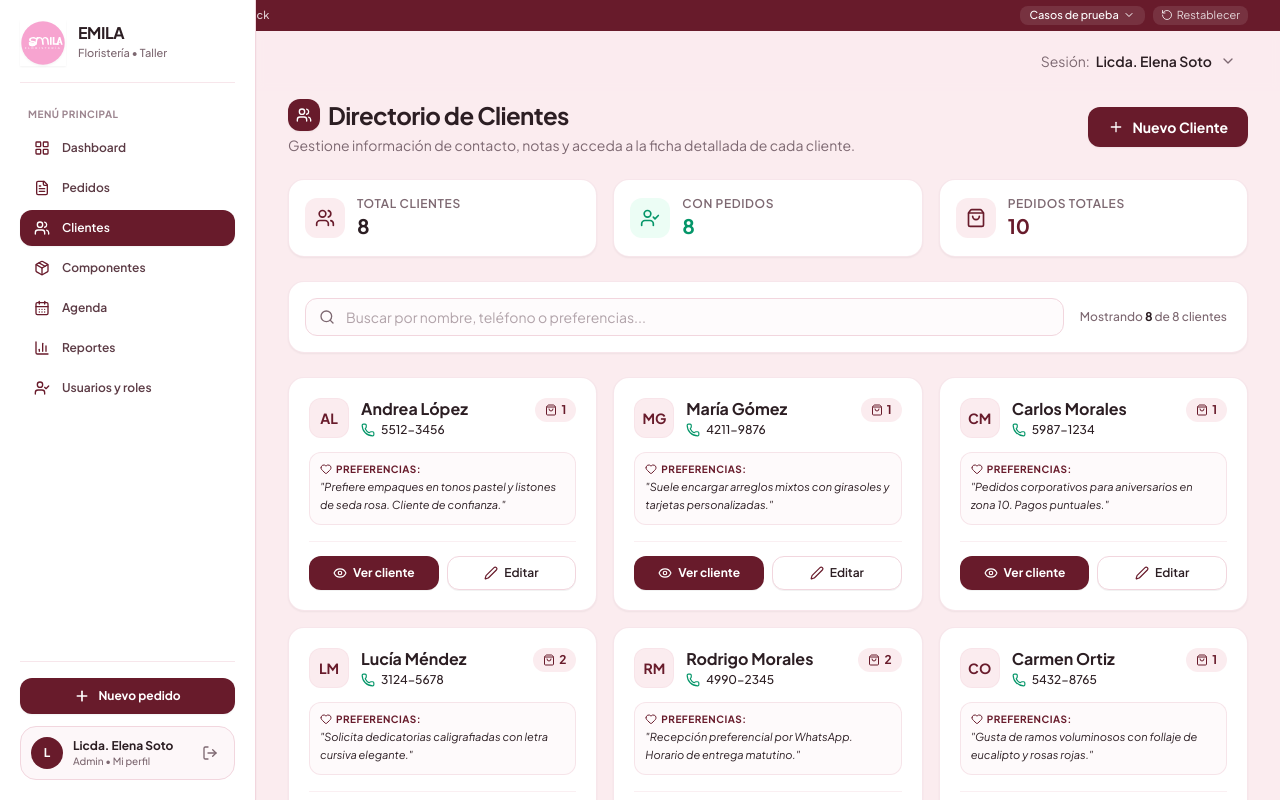
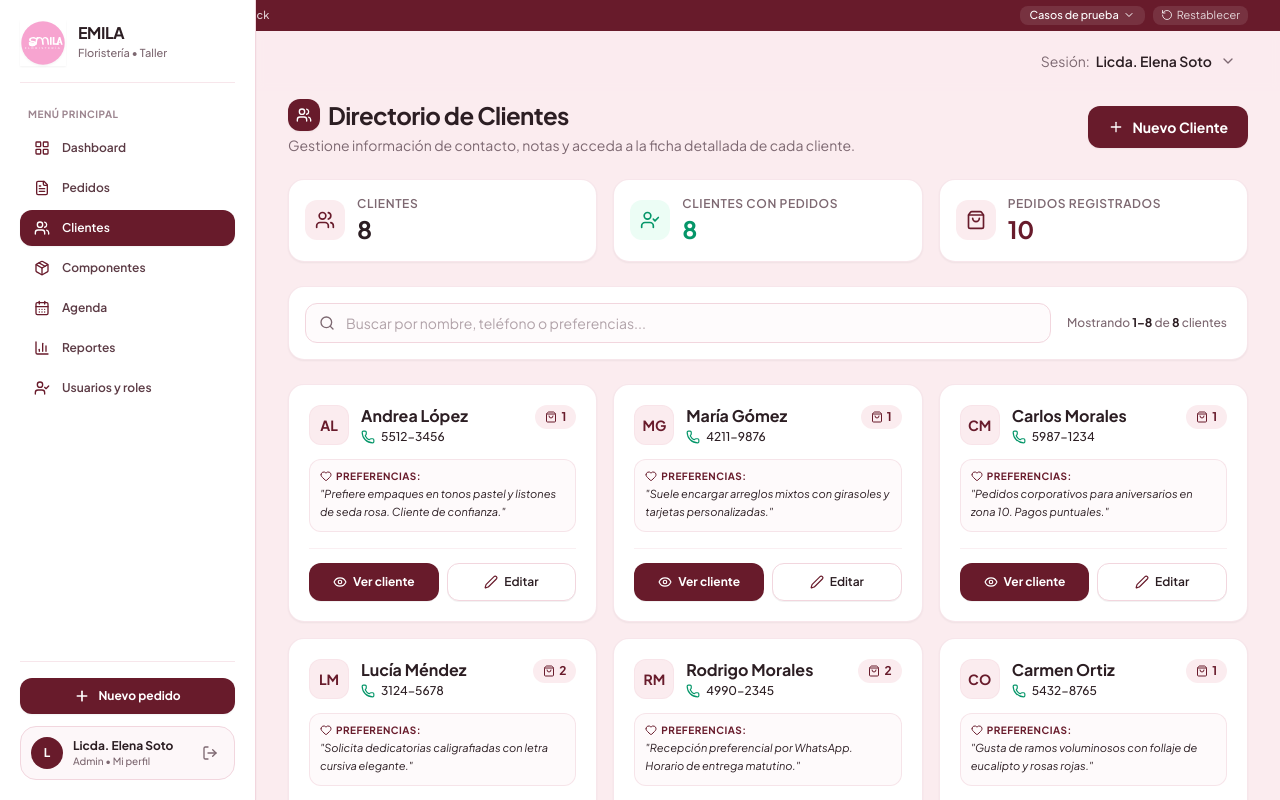
Before and after one commit to HeliskyJpg/softemi, a React (Vite) app: page / in a window 1280 px wide. Both pictures are taken after a click on the button "Clientes". Shown: the top 800 px of the page. Built offline with nearby package versions, Linux system fonts and the light colour scheme; a web font is replaced by a local one.

Commit message:
feat: mejorar paginación y creación contextual de pedidos desde clientes

```diff
--- a/src/components/views/ClientDetailView.tsx
+++ b/src/components/views/ClientDetailView.tsx
@@ -160,7 +160,7 @@ export const ClientDetailView: React.FC<ClientDetailViewProps> = ({ clientId })
           <button
             id="btn-create-order-for-client"
             type="button"
-            onClick={() => navigateToOrderNew('client-detail')}
+            onClick={() => navigateToOrderNew('client-detail', { initialClientId: client.id })}
             className="px-4 py-2 rounded-xl bg-[#681B2B] hover:bg-[#541421] text-white font-bold text-xs sm:text-sm shadow-2xs flex items-center gap-1.5 transition-colors cursor-pointer"
           >
             <Plus className="w-4 h-4" />
@@ -290,7 +290,8 @@ export const ClientDetailView: React.FC<ClientDetailViewProps> = ({ clientId })
               Cree el primer pedido para este cliente para comenzar a registrar su historial.
             </p>
             <button
-              onClick={() => navigateToOrderNew('client-detail')}
+              id="btn-create-first-order-client"
+              onClick={() => navigateToOrderNew('client-detail', { initialClientId: client.id })}
               className="mt-4 inline-flex items-center gap-1.5 px-4 py-2 rounded-xl bg-[#681B2B] hover:bg-[#541421] text-white text-xs font-bold transition-colors cursor-pointer shadow-2xs"
             >
               <Plus className="w-4 h-4" />
--- a/src/components/views/ClientsView.tsx
+++ b/src/components/views/ClientsView.tsx
@@ -1,4 +1,4 @@
-import React, { useState, useMemo } from 'react';
+import React, { useState, useMemo, useEffect } from 'react';
 import { useApp } from '../../context/AppContext';
 import {
   Users,
@@ -10,12 +10,15 @@ import {
   Eye,
   Heart,
   X,
+  ChevronLeft,
   ChevronRight,
   UserCheck,
 } from 'lucide-react';
 import { Client } from '../../types';
 import { FormFieldError } from '../common/FormFieldError';
 import { SystemAlert } from '../common/SystemAlert';
+
+const CLIENTS_PER_PAGE = 9;
 
 export const ClientsView: React.FC = () => {
   const {
@@ -29,10 +32,15 @@ export const ClientsView: React.FC = () => {
     setClientsViewState,
   } = useApp();
 
-  const { searchTerm } = clientsViewState;
+  const { searchTerm, currentPage: savedPage } = clientsViewState;
+  const currentPage = savedPage || 1;
 
   const setSearchTerm = (term: string) => {
-    setClientsViewState((prev) => ({ ...prev, searchTerm: term }));
+    setClientsViewState((prev) => ({ ...prev, searchTerm: term, currentPage: 1 }));
+  };
+
+  const setCurrentPage = (page: number) => {
+    setClientsViewState((prev) => ({ ...prev, currentPage: page }));
   };
 
   const [showModal, setShowModal] = useState(false);
@@ -43,10 +51,11 @@ export const ClientsView: React.FC = () => {
   const [formNotes, setFormNotes] = useState('');
   const [formError, setFormError] = useState('');
 
-  // Filter clients
+  // Filter clients across full dataset
   const filteredClients = useMemo(() => {
     return clients.filter((cli) => {
-      const q = searchTerm.toLowerCase();
+      const q = searchTerm.toLowerCase().trim();
+      if (!q) return true;
       return (
         cli.name.toLowerCase().includes(q) ||
         cli.phone.toLowerCase().includes(q) ||
@@ -54,6 +63,25 @@ export const ClientsView: React.FC = () => {
       );
     });
   }, [clients, searchTerm]);
+
+  // Pagination calculations
+  const totalFiltered = filteredClients.length;
+  const totalPages = Math.max(1, Math.ceil(totalFiltered / CLIENTS_PER_PAGE));
+
+  // Ensure current page is valid when filter changes
+  useEffect(() => {
+    if (currentPage > totalPages) {
+      setCurrentPage(totalPages);
+    }
+  }, [currentPage, totalPages]);
+
+  const startIndex = (currentPage - 1) * CLIENTS_PER_PAGE;
+  const paginatedClients = useMemo(() => {
+    return filteredClients.slice(startIndex, startIndex + CLIENTS_PER_PAGE);
+  }, [filteredClients, startIndex]);
+
+  const fromItem = totalFiltered === 0 ? 0 : startIndex + 1;
+  const toItem = Math.min(startIndex + CLIENTS_PER_PAGE, totalFiltered);
 
   // Overall Statistics for visual hierarchy
   const totalClients = clients.length;
@@ -106,6 +134,23 @@ export const ClientsView: React.FC = () => {
     setShowModal(false);
   };
 
+  // Page Numbers Generator
+  const pageNumbers = useMemo(() => {
+    const pages: (number | string)[] = [];
+    if (totalPages <= 7) {
+      for (let i = 1; i <= totalPages; i++) pages.push(i);
+    } else {
+      pages.push(1);
+      if (currentPage > 3) pages.push('...');
+      const start = Math.max(2, currentPage - 1);
+      const end = Math.min(totalPages - 1, currentPage + 1);
+      for (let i = start; i <= end; i++) pages.push(i);
+      if (currentPage < totalPages - 2) pages.push('...');
+      pages.push(totalPages);
+    }
+    return pages;
+  }, [totalPages, currentPage]);
+
   return (
     <div id="clients-view-container" className="space-y-6 pb-16">
       {/* Header with Clear Visual Hierarchy & Primary Action */}
@@ -129,59 +174,62 @@ export const ClientsView: React.FC = () => {
           id="btn-new-client"
           type="button"
           onClick={handleOpenCreate}
-          className="inline-flex items-center justify-center gap-2 px-5 py-2.5 rounded-xl bg-[#681B2B] hover:bg-[#541421] text-white font-bold text-xs sm:text-sm shadow-xs transition-all cursor-pointer self-start sm:self-auto"
+          className="inline-flex items-center justify-center gap-2 px-5 py-2.5 rounded-xl bg-[#681B2B] hover:bg-[#541421] text-white font-bold text-xs sm:text-sm shadow-xs transition-all cursor-pointer self-start sm:self-auto min-h-[42px]"
         >
           <Plus className="w-4 h-4" />
           <span>Nuevo Cliente</span>
         </button>
       </div>
 
-      {/* Summary Metrics Banner */}
-      <div className="grid grid-cols-3 gap-3 sm:gap-4">
+      {/* Summary Metrics Banner - Responsive 2+1 on mobile, 3 on desktop without text clipping */}
+      <div className="grid grid-cols-2 lg:grid-cols-3 gap-3 sm:gap-4">
+        {/* Metric 1: Clientes */}
         <div className="bg-white rounded-2xl p-3.5 sm:p-4 border border-[#F2D6DE]/60 shadow-xs flex items-center gap-3">
           <div className="w-10 h-10 rounded-xl bg-[#FBECEF] text-[#681B2B] flex items-center justify-center shrink-0">
             <Users className="w-5 h-5" />
           </div>
-          <div className="min-w-0">
-            <span className="text-[10px] sm:text-xs font-semibold text-[#7D6871] uppercase tracking-wider block truncate">
-              Total Clientes
+          <div className="min-w-0 flex-1">
+            <span className="text-[11px] sm:text-xs font-semibold text-[#7D6871] uppercase tracking-wider block leading-tight">
+              Clientes
             </span>
-            <span className="text-base sm:text-xl font-extrabold text-[#2C1E23]">
+            <span className="text-lg sm:text-2xl font-extrabold text-[#2C1E23] mt-0.5 block">
               {totalClients}
             </span>
           </div>
         </div>
 
+        {/* Metric 2: Clientes con pedidos */}
         <div className="bg-white rounded-2xl p-3.5 sm:p-4 border border-[#F2D6DE]/60 shadow-xs flex items-center gap-3">
           <div className="w-10 h-10 rounded-xl bg-[#ECFDF5] text-[#059669] flex items-center justify-center shrink-0">
             <UserCheck className="w-5 h-5" />
           </div>
-          <div className="min-w-0">
-            <span className="text-[10px] sm:text-xs font-semibold text-[#7D6871] uppercase tracking-wider block truncate">
-              Con Pedidos
+          <div className="min-w-0 flex-1">
+            <span className="text-[11px] sm:text-xs font-semibold text-[#7D6871] uppercase tracking-wider block leading-tight">
+              Clientes con pedidos
             </span>
-            <span className="text-base sm:text-xl font-extrabold text-[#059669]">
+            <span className="text-lg sm:text-2xl font-extrabold text-[#059669] mt-0.5 block">
               {clientsWithOrders}
             </span>
           </div>
         </div>
 
-        <div className="bg-white rounded-2xl p-3.5 sm:p-4 border border-[#F2D6DE]/60 shadow-xs flex items-center gap-3">
+        {/* Metric 3: Pedidos registrados (full width on mobile 2+1 layout) */}
+        <div className="bg-white rounded-2xl p-3.5 sm:p-4 border border-[#F2D6DE]/60 shadow-xs flex items-center gap-3 col-span-2 lg:col-span-1">
           <div className="w-10 h-10 rounded-xl bg-[#FBECEF] text-[#681B2B] flex items-center justify-center shrink-0">
             <ShoppingBag className="w-5 h-5" />
           </div>
-          <div className="min-w-0">
-            <span className="text-[10px] sm:text-xs font-semibold text-[#7D6871] uppercase tracking-wider block truncate">
-              Pedidos Totales
+          <div className="min-w-0 flex-1">
+            <span className="text-[11px] sm:text-xs font-semibold text-[#7D6871] uppercase tracking-wider block leading-tight">
+              Pedidos registrados
             </span>
-            <span className="text-base sm:text-xl font-extrabold text-[#681B2B]">
+            <span className="text-lg sm:text-2xl font-extrabold text-[#681B2B] mt-0.5 block">
               {totalOrdersCount}
             </span>
           </div>
         </div>
       </div>
 
-      {/* Search Bar */}
+      {/* Search Bar & Results Counter */}
       <div className="bg-white rounded-2xl p-3.5 sm:p-4 border border-[#F2D6DE]/60 shadow-xs flex flex-col sm:flex-row sm:items-center justify-between gap-3">
         <div className="relative flex-1">
           <div className="absolute inset-y-0 left-0 pl-3.5 flex items-center pointer-events-none text-[#7D6871]">
@@ -193,43 +241,60 @@ export const ClientsView: React.FC = () => {
             value={searchTerm}
             onChange={(e) => setSearchTerm(e.target.value)}
             placeholder="Buscar por nombre, teléfono o preferencias..."
-            className="w-full pl-10 pr-9 py-2 text-xs sm:text-sm rounded-xl border border-[#F2D6DE] bg-[#FBECEF]/20 focus:bg-white text-[#2C1E23] placeholder-[#7D6871]/60 focus:outline-none focus:ring-2 focus:ring-[#681B2B]/20"
+            className="w-full pl-10 pr-9 py-2 text-xs sm:text-sm rounded-xl border border-[#F2D6DE] bg-[#FBECEF]/20 focus:bg-white text-[#2C1E23] placeholder-[#7D6871]/60 focus:outline-none focus:ring-2 focus:ring-[#681B2B]/20 min-h-[40px]"
           />
           {searchTerm && (
             <button
               onClick={() => setSearchTerm('')}
-              className="absolute inset-y-0 right-0 pr-3 flex items-center text-[#7D6871] hover:text-[#2C1E23]"
+              className="absolute inset-y-0 right-0 pr-3 flex items-center text-[#7D6871] hover:text-[#2C1E23] cursor-pointer"
               title="Limpiar búsqueda"
+              aria-label="Limpiar búsqueda"
             >
               <X className="w-4 h-4" />
             </button>
           )}
         </div>
 
-        <div className="text-xs text-[#7D6871] shrink-0 font-medium px-1">
-          Mostrando <strong className="text-[#2C1E23]">{filteredClients.length}</strong> de{' '}
-          {clients.length} clientes
+        <div id="clients-counter-info" className="text-xs text-[#7D6871] shrink-0 font-medium px-1">
+          {totalFiltered === 0 ? (
+            <span>0 clientes encontrados</span>
+          ) : (
+            <span>
+              Mostrando <strong className="text-[#2C1E23]">{fromItem}–{toItem}</strong> de{' '}
+              <strong className="text-[#2C1E23]">{totalFiltered}</strong> clientes
+              {totalFiltered !== clients.length ? ` (filtrados de ${clients.length} totales)` : ''}
+            </span>
+          )}
         </div>
       </div>
 
-      {/* Clients Cards Grid */}
-      <div className="grid grid-cols-1 md:grid-cols-2 lg:grid-cols-3 gap-4">
-        {filteredClients.length === 0 ? (
-          <div className="col-span-full py-12 text-center bg-white rounded-2xl border border-[#F2D6DE]/60">
-            <Users className="w-8 h-8 text-[#F2D6DE] mx-auto mb-2" />
+      {/* Clients Cards Grid - 1 col Mobile, 2 cols Tablet, 3 cols Desktop */}
+      <div className="grid grid-cols-1 sm:grid-cols-2 lg:grid-cols-3 gap-4">
+        {paginatedClients.length === 0 ? (
+          <div className="col-span-full py-12 text-center bg-white rounded-2xl border border-[#F2D6DE]/60 p-6">
+            <Users className="w-10 h-10 text-[#F2D6DE] mx-auto mb-2" />
             <p className="font-semibold text-sm text-[#2C1E23]">No se encontraron clientes</p>
-            <p className="text-xs text-[#7D6871] mt-0.5">
+            <p className="text-xs text-[#7D6871] mt-1 max-w-md mx-auto">
               {searchTerm
-                ? 'Intente con otros términos de búsqueda.'
+                ? 'Intente con otros términos de búsqueda o limpie el filtro para ver todos los registros.'
                 : 'Comience registrando su primer cliente con el botón "+ Nuevo Cliente".'}
             </p>
+            {searchTerm && (
+              <button
+                onClick={() => setSearchTerm('')}
+                className="mt-3 px-3.5 py-1.5 rounded-xl border border-[#F2D6DE] text-xs font-bold text-[#681B2B] hover:bg-[#FBECEF]/40 transition-colors cursor-pointer"
+              >
+                Limpiar búsqueda
+              </button>
+            )}
           </div>
         ) : (
-          filteredClients.map((client) => {
+          paginatedClients.map((client) => {
             const clientTotalOrders = orders.filter((o) => o.clientId === client.id).length;
             const initials = client.name
               .trim()
               .split(' ')
+              .filter(Boolean)
               .slice(0, 2)
               .map((part) => part[0])
               .join('')
@@ -239,7 +304,7 @@ export const ClientsView: React.FC = () => {
               <div
                 key={client.id}
                 id={`client-card-${client.id}`}
-                className="bg-white rounded-2xl p-5 border border-[#F2D6DE]/60 shadow-xs hover:border-[#F2D6DE] hover:shadow-sm transition-all flex flex-col justify-between"
+                className="bg-white rounded-2xl p-4 sm:p-5 border border-[#F2D6DE]/60 shadow-xs hover:border-[#F2D6DE] hover:shadow-sm transition-all flex flex-col justify-between"
               >
                 <div className="space-y-3.5">
                   {/* Top Row: Name, Initials Avatar & Order Count Badge */}
@@ -303,8 +368,8 @@ export const ClientsView: React.FC = () => {
                   <button
                     id={`btn-view-client-${client.id}`}
                     type="button"
-                    onClick={() => navigateToClientDetail(client.id)}
-                    className="w-full px-3 py-2 rounded-xl bg-[#681B2B] hover:bg-[#541421] text-white font-bold text-xs flex items-center justify-center gap-1.5 shadow-2xs transition-colors cursor-pointer"
+                    onClick={() => navigateToClientDetail(client.id, 'clients')}
+                    className="w-full px-3 py-2.5 rounded-xl bg-[#681B2B] hover:bg-[#541421] text-white font-bold text-xs flex items-center justify-center gap-1.5 shadow-2xs transition-colors cursor-pointer min-h-[38px]"
                   >
                     <Eye className="w-3.5 h-3.5" />
                     <span>Ver cliente</span>
@@ -315,7 +380,7 @@ export const ClientsView: React.FC = () => {
                     id={`btn-edit-client-${client.id}`}
                     type="button"
                     onClick={() => handleOpenEdit(client)}
-                    className="w-full px-3 py-2 rounded-xl border border-[#F2D6DE] bg-white hover:bg-[#FBECEF]/40 text-[#2C1E23] font-semibold text-xs flex items-center justify-center gap-1.5 shadow-2xs transition-colors cursor-pointer"
+                    className="w-full px-3 py-2.5 rounded-xl border border-[#F2D6DE] bg-white hover:bg-[#FBECEF]/40 text-[#2C1E23] font-semibold text-xs flex items-center justify-center gap-1.5 shadow-2xs transition-colors cursor-pointer min-h-[38px]"
                   >
                     <Edit2 className="w-3.5 h-3.5 text-[#681B2B]" />
                     <span>Editar</span>
@@ -326,6 +391,78 @@ export const ClientsView: React.FC = () => {
           })
         )}
       </div>
+
+      {/* Real Pagination Controls */}
+      {totalPages > 1 && (
+        <div
+          id="clients-pagination-container"
+          className="flex flex-col sm:flex-row items-center justify-between gap-3 pt-4 border-t border-[#F2D6DE]/40 bg-white rounded-2xl p-4 border border-[#F2D6DE]/60 shadow-xs"
+        >
+          <div className="text-xs text-[#7D6871] font-medium">
+            Página <strong className="text-[#2C1E23]">{currentPage}</strong> de{' '}
+            <strong className="text-[#2C1E23]">{totalPages}</strong>
+          </div>
+
+          <div className="flex items-center gap-1.5">
+            {/* Anterior */}
+            <button
+              id="btn-clients-prev-page"
+              type="button"
+              onClick={() => setCurrentPage(Math.max(1, currentPage - 1))}
+              disabled={currentPage === 1}
+              className="px-3 py-1.5 rounded-xl border border-[#F2D6DE] bg-white text-xs font-semibold text-[#2C1E23] hover:bg-[#FBECEF]/40 disabled:opacity-40 disabled:pointer-events-none transition-colors flex items-center gap-1 cursor-pointer min-h-[36px]"
+            >
+              <ChevronLeft className="w-3.5 h-3.5" />
+              <span>Anterior</span>
+            </button>
+
+            {/* Page numbers */}
+            <div className="flex items-center gap-1">
+              {pageNumbers.map((page, idx) => {
+                if (typeof page === 'string') {
+                  return (
+                    <span
+                      key={`ellipsis-${idx}`}
+                      className="px-2 py-1 text-xs text-[#7D6871] select-none"
+                    >
+                      ...
+                    </span>
+                  );
+                }
+
+                const isActive = page === currentPage;
+                return (
+                  <button
+                    key={`page-${page}`}
+                    id={`btn-clients-page-${page}`}
+                    type="button"
+                    onClick={() => setCurrentPage(page)}
+                    className={`min-w-[36px] h-9 px-2 rounded-xl text-xs font-bold transition-all cursor-pointer flex items-center justify-center ${
+                      isActive
+                        ? 'bg-[#681B2B] text-white shadow-xs'
+                        : 'border border-[#F2D6DE] bg-white text-[#2C1E23] hover:bg-[#FBECEF]/40'
+                    }`}
+                  >
+                    {page}
+                  </button>
+                );
+              })}
+            </div>
+
+            {/* Siguiente */}
+            <button
+              id="btn-clients-next-page"
+              type="button"
+              onClick={() => setCurrentPage(Math.min(totalPages, currentPage + 1))}
+              disabled={currentPage === totalPages}
+              className="px-3 py-1.5 rounded-xl border border-[#F2D6DE] bg-white text-xs font-semibold text-[#2C1E23] hover:bg-[#FBECEF]/40 disabled:opacity-40 disabled:pointer-events-none transition-colors flex items-center gap-1 cursor-pointer min-h-[36px]"
+            >
+              <span>Siguiente</span>
+              <ChevronRight className="w-3.5 h-3.5" />
+            </button>
+          </div>
+        </div>
+      )}
 
       {/* ============================================================ */}
       {/* MODAL: CREAR / EDITAR CLIENTE */}
--- a/src/types.ts
+++ b/src/types.ts
@@ -153,6 +153,7 @@ export interface ComponentsViewState {
 
 export interface ClientsViewState {
   searchTerm: string;
+  currentPage?: number;
 }
 
 export interface NavigationHistoryEntry {
```
Also changed, not shown: src/components/views/OrderFormView.tsx (+5 -2 lines).
